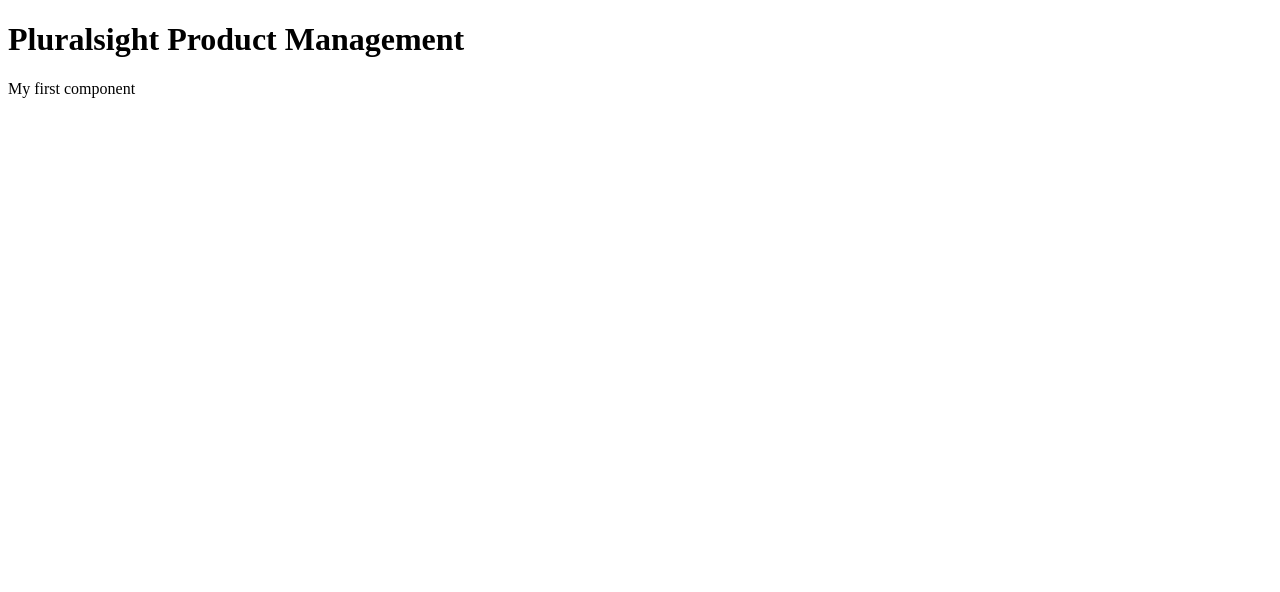
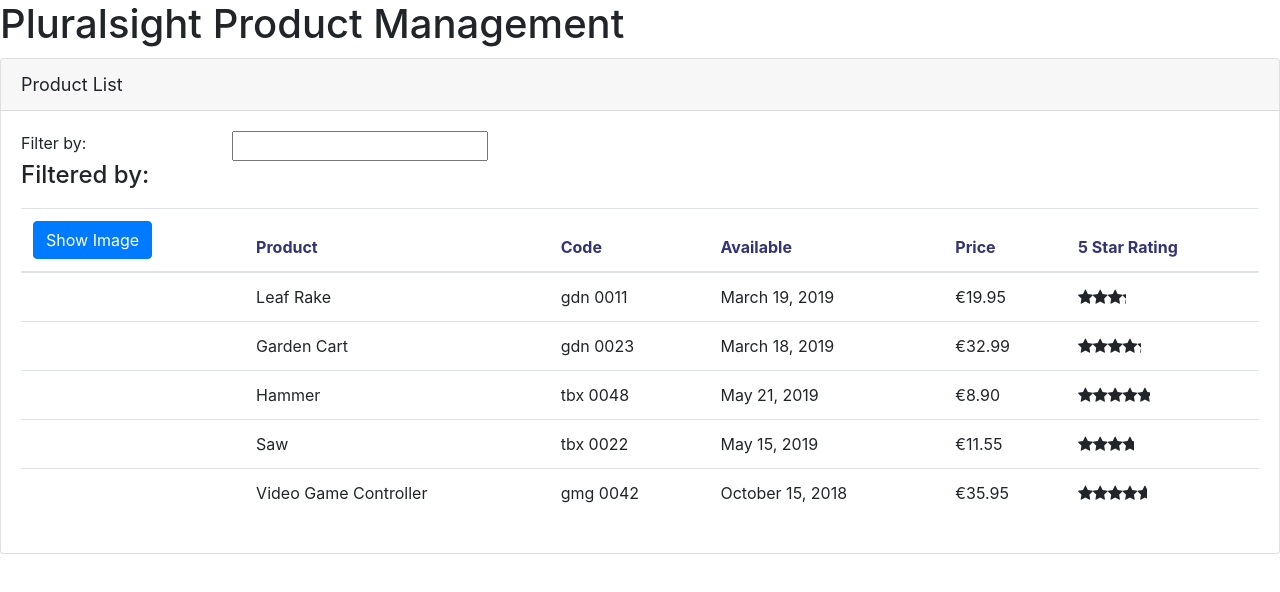
Before and after one commit to Dutchie1990/Angular-GettingStarted, an Angular app: page / in a window 1280 px wide. Shown: the top 592 px of the page. Built offline with nearby package versions, Linux system fonts and the light colour scheme.

Commit message:
add components

```diff
--- a/package.json
+++ b/package.json
@@ -19,6 +19,8 @@
     "@angular/platform-browser": "~8.1.2",
     "@angular/platform-browser-dynamic": "~8.1.2",
     "@angular/router": "~8.1.2",
+    "bootstrap": "^4.4.1",
+    "font-awesome": "^4.7.0",
     "rxjs": "~6.4.0",
     "tslib": "^1.9.0",
     "zone.js": "~0.9.1"
--- a/src/app/app.component.ts
+++ b/src/app/app.component.ts
@@ -3,7 +3,9 @@
 @Component({
   selector: 'pm-root',
   template:
-  "<div><h1>{{pageTitle}}</h1><div>My first component</div></div>"
+  `<div><h1>{{pageTitle}}</h1>
+  <pm-products></pm-products>
+  </div>`
 })
 export class AppComponent {
   pageTitle = 'Pluralsight Product Management';
--- /dev/null
+++ b/src/app/products/product-list-component.html
@@ -0,0 +1,59 @@
+<div class = 'card'>
+    <div class = 'card-header'>
+        {{pageTitle}}
+    </div>
+    <div class = 'card-body'>
+        <div class = 'row'>
+            <div class = 'col-md-2'>Filter by:</div>
+            <div class = 'col-md-4'>
+                <input type = 'text'
+                [(ngModel)] = 'listFilter'>
+            </div>
+        </div>
+        <div class = 'row'>
+            <div class = 'col-md-6'>
+                <h4>Filtered by: {{listFilter}}</h4>
+            </div>
+        </div>
+        <div class = 'table-responsive'>
+            <table class = 'table'
+                *ngIf = 'products && products.length'>
+                <thead>
+                    <tr>
+                        <th>
+                            <button class = 'btn btn-primary'
+                            (click)='toggleImage()'>
+                                {{showImage ? 'Hide' : 'Show'}} Image
+                            </button>
+                        </th>
+                        <th>Product</th>
+                        <th>Code</th>
+                        <th>Available</th>
+                        <th>Price</th>
+                        <th>5 Star Rating</th>
+                    </tr>
+                </thead>
+                <tbody>
+                    <tr *ngFor = 'let product of filteredProducts'>
+                        <td>
+                            <img *ngIf = 'showImage'
+                                [src] = 'product.imageUrl'
+                                [title] = 'product.productName'
+                                [style.width.px] = 'imageWidth'
+                                [style.margin.px] = 'imageMargin'>
+                        </td>
+                        <td>{{product.productName}}</td>
+                        <td>{{product.productCode | lowercase | convertToSpaces: '-'}}</td>
+                        <td>{{product.releaseDate}}</td>
+                        <td>{{product.price | currency:'EUR':'symbol':'1.2-2' | lowercase}}</td>
+                        <td>
+                            <pm-stars [rating] = 'product.starRating'
+                            (ratingClicked)='onRatingClicked($event)'>
+                            </pm-stars>
+                        </td>
+                    </tr>
+                </tbody>
+            </table>
+        </div>
+    </div>
+</div>
--- /dev/null
+++ b/src/app/products/product-list.component.css
@@ -0,0 +1,3 @@
+thead {
+    color: #333377
+}
--- /dev/null
+++ b/src/app/products/product-list.component.ts
@@ -0,0 +1,56 @@
+import {Component, OnInit} from '@angular/core'
+import { Iproduct } from './product';
+import { ProductService } from './product.service';
+
+@Component({
+    selector: 'pm-products',
+    templateUrl: './product-list-component.html',
+    styleUrls: ['./product-list.component.css']
+})
+
+export class ProductListComponent
+                implements OnInit{
+    pageTitle: string = 'Product List';
+    imageWidth: number = 50;
+    imageMargin: number = 2;
+    showImage: boolean = false;
+    errorMessage:string;
+
+    _listFilter: string;
+    get listFilter():string {
+        return this._listFilter;
+    }
+    set listFilter(value:string){
+        this._listFilter = value;
+        this.filteredProducts = this.listFilter? this.performFilter(this.listFilter) : this.products;
+    }
+
+    filteredProducts: Iproduct[];
+    products: Iproduct[] = [];
+
+    constructor(private productService: ProductService) {    }
+
+    toggleImage(): void {
+        this.showImage = !this.showImage;
+    }
+
+    performFilter(filterBy:string):Iproduct[]{
+        filterBy = filterBy.toLocaleLowerCase();
+        return this.products.filter((product: Iproduct) => product.productName.toLocaleLowerCase().indexOf(filterBy) !== -1)
+    }
+
+    onRatingClicked(message : string): void{
+        this.pageTitle = 'Product List ' + message;
+    }
+
+    ngOnInit(): void{
+        this.productService.getProducts().subscribe({
+            next: products =>
+            {
+                this.products = products
+                this.filteredProducts = this.products
+            },
+            error: err => this.errorMessage = err
+        })
+    };
+}
--- /dev/null
+++ b/src/app/products/product.service.ts
@@ -0,0 +1,33 @@
+import { Injectable } from '@angular/core';
+import { Iproduct } from './product';
+import { Observable, throwError} from 'rxjs';
+import {catchError, tap} from 'rxjs/operators';
+import { HttpClient, HttpErrorResponse } from '@angular/common/http';
+
+@Injectable({
+    providedIn: 'root'
+})
+export class ProductService {
+
+    private productUrl = 'api/products/products.json';
+
+    constructor(private http: HttpClient) {}
+
+    getProducts(): Observable<Iproduct[]> {
+    return this.http.get<Iproduct[]>(this.productUrl).pipe(tap(data => console.log('All: ' + JSON.stringify(data))),
+    catchError(this.handleError))
+    };
+
+    private handleError(err: HttpErrorResponse){
+        let errorMessage = '';
+
+        if(err.error instanceof ErrorEvent){
+            errorMessage = `An error occured: ${err.error.message}`;
+        }
+        else {
+            errorMessage = `Server returned code: ${err.status}, error message is: ${err.message}`;
+        }
+        console.error(errorMessage);
+        return throwError(errorMessage);
+    }
+}
--- /dev/null
+++ b/src/app/products/product.ts
@@ -0,0 +1,10 @@
+export interface Iproduct {
+    productId : number;
+    productName: string;
+    productCode: string;
+    releaseDate: string;
+    price: number;
+    description: string;
+    starRating: number;
+    imageUrl: string;
+}
--- /dev/null
+++ b/src/app/shared/convert-to-spaces.pipe.ts
@@ -0,0 +1,11 @@
+import { Pipe, PipeTransform } from '@angular/core'
+
+@Pipe({
+    name: 'convertToSpaces'
+})
+
+export class ConvertToSpacesPipe implements PipeTransform{
+    transform(value: string, character: string):string{
+        return value.replace(character, " ")
+    };
+}
--- a/src/app/shared/star.component.html
+++ b/src/app/shared/star.component.html
@@ -1,6 +1,7 @@
 <div class="crop"
      [style.width.px]="starWidth"
-     [title]="rating">
+     [title]="rating"
+     (click)="OnClick()">
   <div style="width: 75px">
     <span class="fa fa-star"></span>
     <span class="fa fa-star"></span>
--- /dev/null
+++ b/src/app/shared/star.component.ts
@@ -0,0 +1,23 @@
+import { Component, OnChanges, Input, EventEmitter, Output } from '@angular/core';
+
+
+@Component({
+    selector: 'pm-stars',
+    templateUrl: './star.component.html',
+    styleUrls: ['./star.component.css']
+})
+
+export class StarComponent implements OnChanges{
+
+    @Input() rating: number = 4;
+    starWidth: number;
+    @Output() ratingClicked: EventEmitter<string> = new EventEmitter();
+
+    ngOnChanges(): void {
+       this.starWidth = this.rating * 75 / 5;
+    }
+
+    OnClick(): void {
+       this.ratingClicked.emit(`the rating ${this.rating} was clicked`);
+    }
+}
--- a/src/styles.css
+++ b/src/styles.css
@@ -1,4 +1,8 @@
 /* You can add global styles to this file, and also import other style files */
+@import "~bootstrap/dist/css/bootstrap.min.css";
+@import "~font-awesome/css/font-awesome.css";
+
+
 div.card-header {
  font-size: large;
 }
```
Also changed, not shown: src/app/app.module.ts (+13 -2 lines), 1 other file (tests, documents, lock files or other folders).
